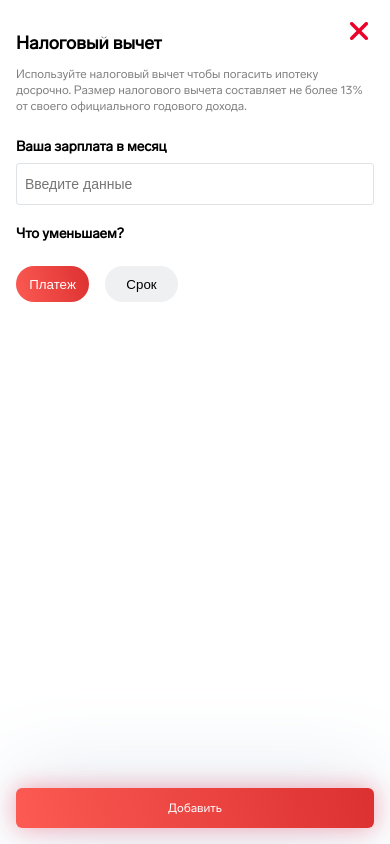
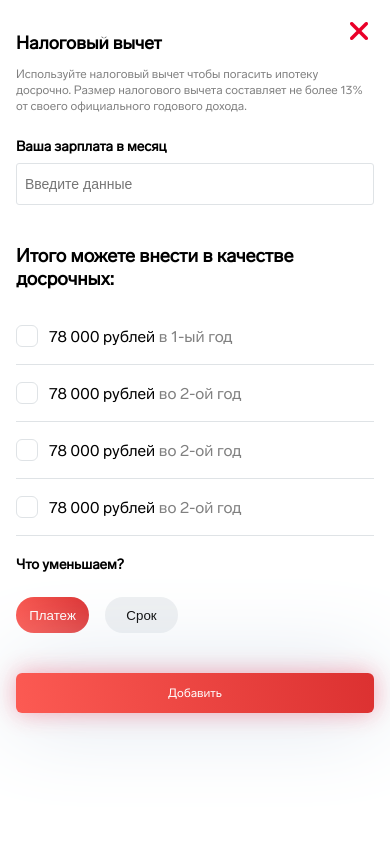
Before and after one commit to cartario/kodix, a React (Create React App) app: page / in a window 390 px wide. Both pictures are taken after a click on the button "Налоговый вычет...". Built offline with nearby package versions, Linux system fonts and the light colour scheme.

Commit message:
верстка и адаптив 3 экран

```diff
--- a/src/components/popup.jsx
+++ b/src/components/popup.jsx
@@ -1,15 +1,19 @@
 import React, {useState, useEffect} from 'react';
 import closeImg from '../img/vector.png';
+import checkboxImg from '../img/checkbox.png';
 
 const Popup = ({onClose}) => {
   const [form, setForm] = useState("");
+  const rub = '₽';
 
   const handleClosePopup = () => {
     onClose(true);
   }
 
   const handleChange = (e) => {
-    setForm(e.target.value)
+    const value = e.target.value;
+
+    setForm(value);
   }
 
   useEffect((e)=>{
@@ -25,7 +29,7 @@ const Popup = ({onClose}) => {
   return (
     <div className="App__popup popup">
       <div>
-
+      <div>
         <img onClick={handleClosePopup} src={closeImg}/>
           <h2>Налоговый вычет</h2>
           <p className="popup__description">Используйте налоговый вычет чтобы погасить ипотеку досрочно.
@@ -37,9 +41,56 @@ const Popup = ({onClose}) => {
               id="salary"
               name="salary"
               value={form}
+              type="number"
               onChange={handleChange}
               placeholder="Введите данные"
             />
+          </div>
+
+          <div className="popup__checkboxes checkboxes">
+            <h3 className="checkboxes__title">Итого можете внести в качестве досрочных:</h3>
+            <ul className="checkboxes__list">
+              <li className="checkboxes__item checkbox">
+                <input
+                  className="checkbox__field"
+                  id="year-1"
+                  type="checkbox"/><span></span>
+                <label
+                  className="checkbox__label"
+                  htmlFor="year-1">78 000 рублей <span>в 1-ый год</span>
+                </label>
+              </li>
+              <li className="checkboxes__item checkbox">
+                <input
+                  className="checkbox__field"
+                  id="year-2"
+                  type="checkbox"/><span></span>
+                <label
+                  className="checkbox__label"
+                  htmlFor="year-2">78 000 рублей <span>во 2-ой год</span>
+                </label>
+              </li>
+              <li className="checkboxes__item checkbox">
+                <input
+                  className="checkbox__field"
+                  id="year-3"
+                  type="checkbox"/><span></span>
+                <label
+                  className="checkbox__label"
+                  htmlFor="year-3">78 000 рублей <span>во 2-ой год</span>
+                </label>
+              </li>
+              <li className="checkboxes__item checkbox">
+                <input
+                  className="checkbox__field"
+                  id="year-4"
+                  type="checkbox"/><span></span>
+                <label
+                  className="checkbox__label"
+                  htmlFor="year-4">78 000 рублей <span>во 2-ой год</span>
+                </label>
+              </li>
+            </ul>
           </div>
           <div className="popup__type">
             <p>Что уменьшаем?</p>
@@ -48,10 +99,10 @@ const Popup = ({onClose}) => {
               <button className="popup__button popup__button--outlined">Срок</button>
             </div>
           </div>
-          </div>
-          <button className="button button--add">Добавить</button>
-
       </div>
+      <button className="button button--add">Добавить</button>
+      </div>
+    </div>
   );
 };
 
--- a/src/index.scss
+++ b/src/index.scss
@@ -1,4 +1,9 @@
-
+$desktopWidth: 1440px;
+$tabletWidth: 768px;
+$mobileWidth: 320px;
+$primaryBackground: linear-gradient(255.35deg, #DC3131 0.83%, rgba(255, 79, 79, 0) 108.93%),
+linear-gradient(0deg, #FF5E56, #FF5E56);
+$greyBackground: rgba(0, 0, 0, 0.3);
 
 body {
   margin: 0;
@@ -8,6 +13,8 @@ body {
   -webkit-font-smoothing: antialiased;
   -moz-osx-font-smoothing: grayscale;
   box-sizing: border-box;
+  min-height: 100vh;
+  // background: $primaryBackground;
 }
 
 code {
@@ -15,17 +22,16 @@ code {
     monospace;
 }
 
+ul {
+  list-style: none;
+  margin: 0;
+  padding: 0;
+}
+
 @font-face {
   font-family: "LabGrotesque";
   src: url("./font/LabGrotesque-Regular.ttf");
 }
-
-$desktopWidth: 1440px;
-$tabletWidth: 768px;
-$mobileWidth: 320px;
-$primaryBackground: linear-gradient(255.35deg, #DC3131 0.83%, rgba(255, 79, 79, 0) 108.93%),
-linear-gradient(0deg, #FF5E56, #FF5E56);
-$greyBackground: rgba(0, 0, 0, 0.3);
 
 .App{
   display: flex;
@@ -85,7 +91,6 @@ $greyBackground: rgba(0, 0, 0, 0.3);
     border: 1px solid #DFE3E6;
     border-radius: 3px;
     font-size: 14px;
-    color: #BEC5CC;
   }
 }
 
@@ -93,6 +98,7 @@ $greyBackground: rgba(0, 0, 0, 0.3);
   display: flex;
   align-items: center;
   margin-bottom: 40px;
+  margin-top: 20px;
 
   p {
     margin: 0 32px 0 0;
@@ -123,6 +129,35 @@ $greyBackground: rgba(0, 0, 0, 0.3);
 
   .popup__button--outlined{
     background: #EEF0F2;
+  }
+}
+
+.checkbox {
+  display: flex;
+  align-items: center;
+  height: 56px;
+  border-bottom: 1px solid #DFE3E6;
+}
+
+.checkbox__field{
+  display: none;
+}
+
+.checkbox__field + span {
+  width: 20px;
+  height: 20px;
+  margin-right: 11px;
+  border: 1px solid #DFE3E6;
+  border-radius: 6px;
+}
+
+.checkbox__field:checked + span {
+  background: url("../src/img/checkbox.png");
+}
+
+.checkbox__label{
+  span {
+    color: grey;
   }
 }
 
--- a/src/mobile.scss
+++ b/src/mobile.scss
@@ -1,4 +1,5 @@
 @media (min-width: $mobileWidth) and (max-width: $tabletWidth) {
+
   .button {
     width: 149px;
     height: 40px;
@@ -18,6 +19,7 @@
     height: 100%;
     padding: 16px;
     border-radius: 0;
+    overflow: auto;
 
     h2{
       margin-top: 16px;
```
Also changed, not shown: src/img/checkbox.png (added).
